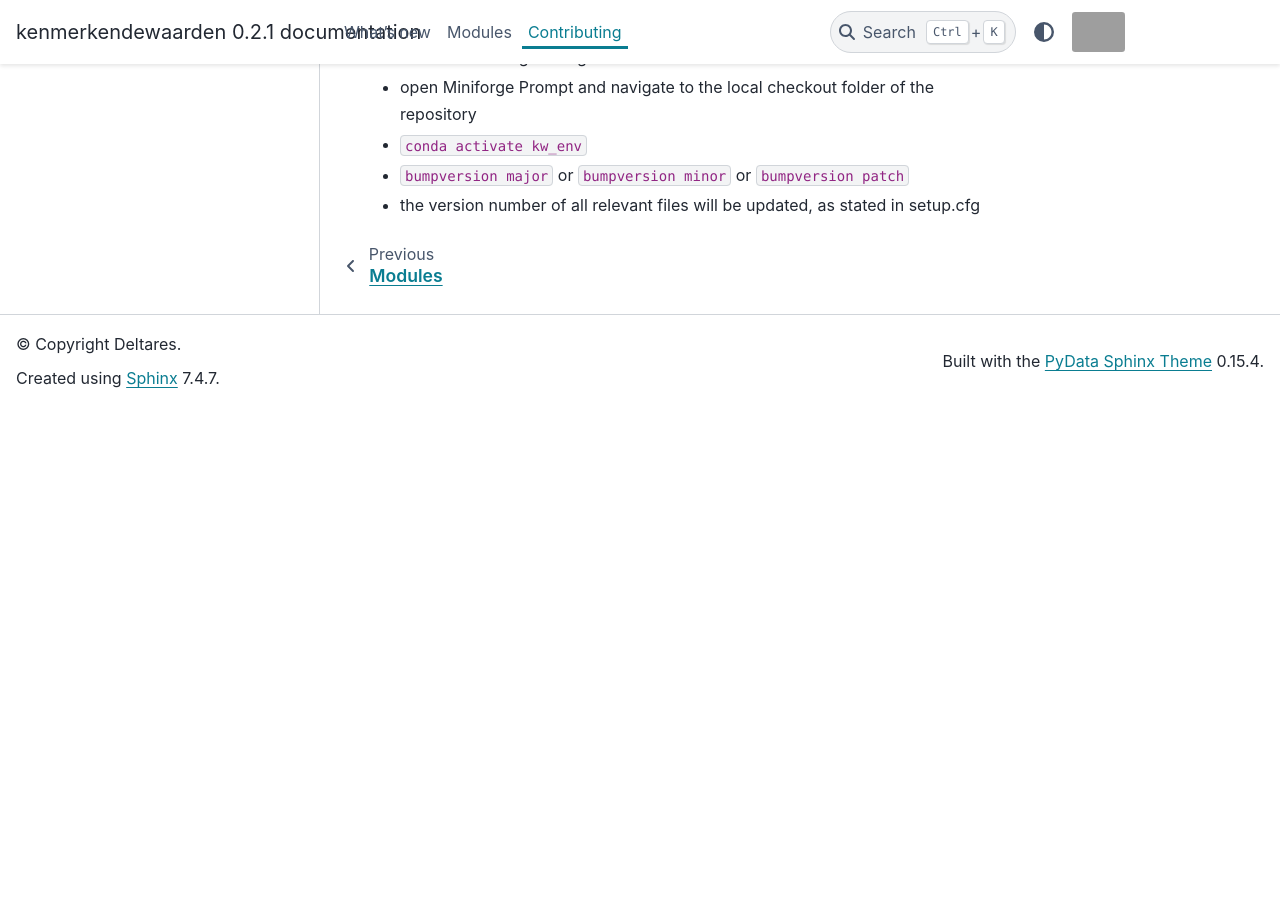
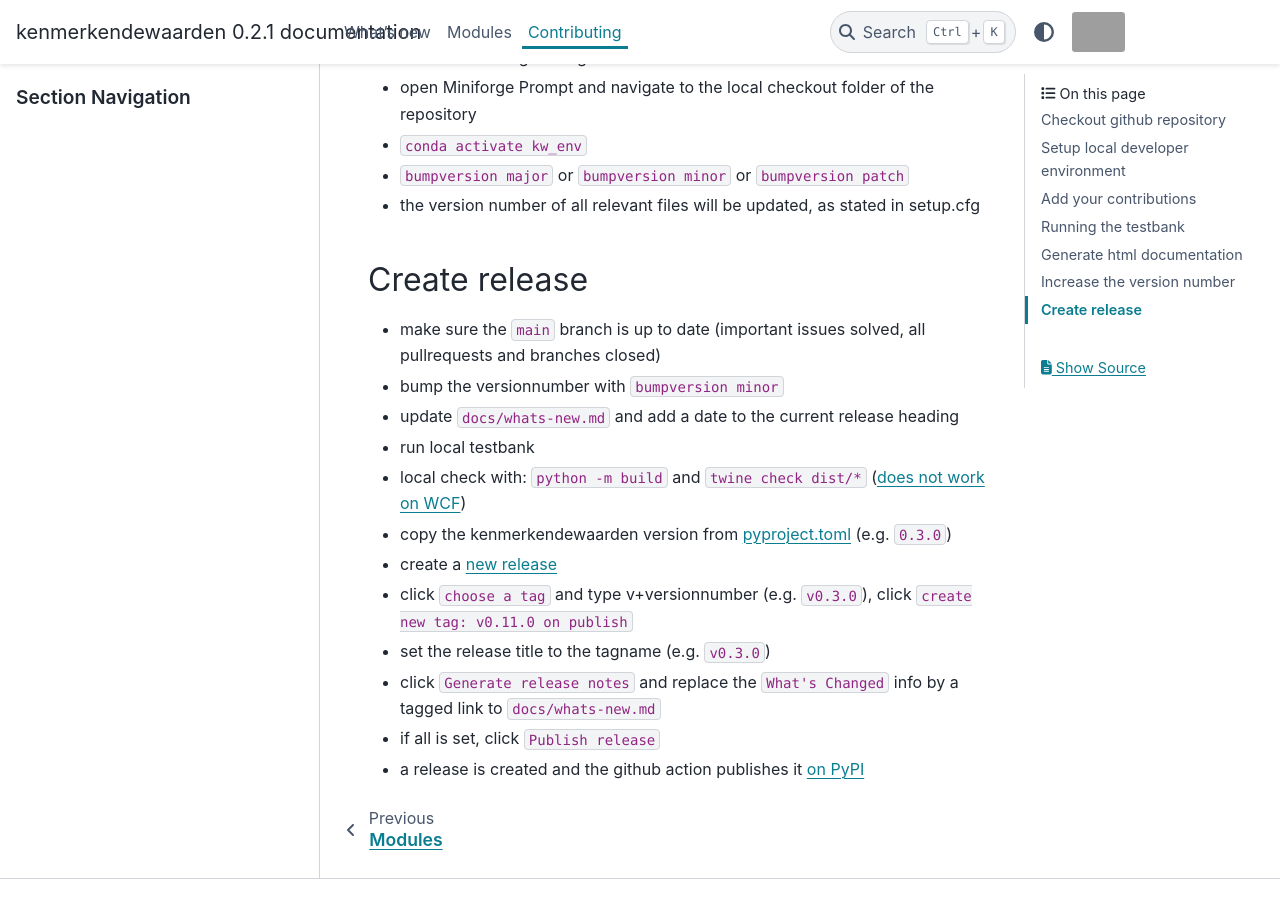
Before and after one commit to Deltares-research/kenmerkendewaarden, a Sphinx documentation site: the page built from docs/CONTRIBUTING.md, in a window 1280 px wide and 900 px high, scrolled down 2604 px. Built offline with Sphinx 7.4.7 and the PyData theme 0.15.4, drawn with Linux system fonts in a browser that asks for light colours; before the commit the page ends 3012 px from its top, so only the background shows below that; grey boxes are pictures that could not be loaded.

Commit message:
add release docs

```diff
--- a/docs/CONTRIBUTING.md
+++ b/docs/CONTRIBUTING.md
@@ -58,3 +58,18 @@
 - ``conda activate kw_env``
 - ``bumpversion major`` or ``bumpversion minor`` or ``bumpversion patch``
 - the version number of all relevant files will be updated, as stated in setup.cfg
+
+## Create release
+
+- make sure the ``main`` branch is up to date (important issues solved, all pullrequests and branches closed)
+- bump the versionnumber with ``bumpversion minor``
+- update ``docs/whats-new.md`` and add a date to the current release heading
+- run local testbank
+- local check with: ``python -m build`` and ``twine check dist/*`` ([does not work on WCF](https://github.com/pypa/setuptools/issues/4133))
+- copy the kenmerkendewaarden version from [pyproject.toml](https://github.com/Deltares-research/kenmerkendewaarden/blob/main/pyproject.toml) (e.g. ``0.3.0``)
+- create a [new release](https://github.com/Deltares-research/kenmerkendewaarden/releases/new)
+- click ``choose a tag`` and type v+versionnumber (e.g. ``v0.3.0``), click ``create new tag: v0.11.0 on publish``
+- set the release title to the tagname (e.g. ``v0.3.0``)
+- click `Generate release notes` and replace the `What's Changed` info by a tagged link to ``docs/whats-new.md``
+- if all is set, click ``Publish release``
+- a release is created and the github action publishes it [on PyPI](https://pypi.org/project/kenmerkendewaarden)
```
